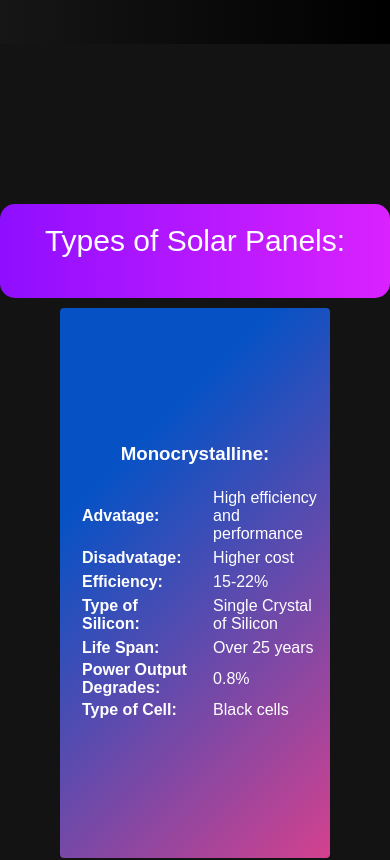
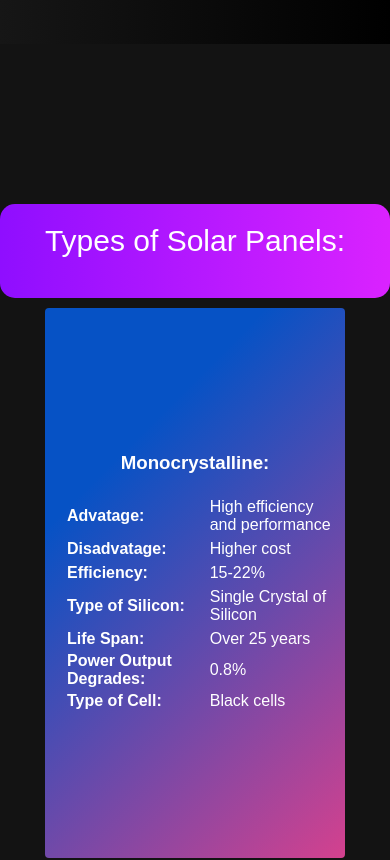
Before and after one commit to bommana401/bommana401.github.io, a website: page solar101.html in a window 390 px wide. Shown: the part 2771-3631 px from the top of the page. Drawn offline with Linux system fonts and the light colour scheme.

Commit message:
css change for solar101.css

```diff
--- a/solar.css
+++ b/solar.css
@@ -159,12 +159,6 @@ table {
         font-size: 1.5rem; /* Adjust the font size for smaller screens */
       }
   }
-
-  /* @media screen and (max-width: 400px) {
-    .main__img--card {
-      width: 200px;
-      height: 250px;
-    } */
 
 @media screen and (max-width: 960px) {
   .navbar__container {
@@ -525,19 +519,14 @@ table {
   }
 }
 
-/* @media screen and (max-width: 1600px) {
-    .container h1{
-      font-size: 12rem;
-      text-transform: uppercase;
-      margin: 0 auto;
-      color: white;
-      text-align: center;
-    }
+@media screen and (max-width: 400px) {
+  /* .main__img--card {
+    width: 270px;
+    height: 550px;
   } */
 
-@media screen and (max-width: 400px) {
   .main__img--card {
-    width: 270px;
+    width: 300px;
     height: 550px;
   }
 
@@ -575,12 +564,16 @@ table {
 
 
 /* brothers phones */
-@media screen and (max-width: 350px) {
+@media screen and (max-width: 390px) {
   .main__img--card {
     width: 300px;
-    height: 600px;
+    height: 550px;
   }
-
+/*
+  .main__img--card {
+    width: 300px;
+    height: 550px;
+  } */
   .hero__description{
     font-size: 30px;
   }
@@ -700,8 +693,6 @@ table {
   .services__wrapper {
     grid-template-columns: 1fr 1fr;
   }
-
-
 }
 
 @media screen and (max-width: 768px) {
@@ -819,24 +810,6 @@ table {
   }
 }
 
-/* .background {
-  background-image: linear-gradient(rgba(0, 0, 0, 0.7),
-      rgba(0, 0, 0, 0.7)), url('./images/bg2.jpg');
-  width: 100%;
-  height: 300px;
-  background-color: #000000;
-  margin: 0 auto;
-  border-bottom: solid 2px white;
-} */
-
-/* .container {
-  font-size: 8rem;
-  text-transform: uppercase;
-  margin: 0 auto;
-  color: white;
-  text-align: center;
-} */
-
 .background {
   background-image: linear-gradient(rgba(0, 0, 0, 0.7),
       rgba(0, 0, 0, 0.7)), url('./images/bg2.jpg');
@@ -863,16 +836,6 @@ table {
   justify-content: space-between;
 }
 
-/* .link__item {
-  margin: 0 auto;
-  border: 2px solid white;
-  border-radius: 20px;
-  padding: 10px;
-  margin-right: 20px;
-  color: white;
-  text-decoration: none;
-  font-size: 1.3em;
-} */
 
 
 .link__item {
```
